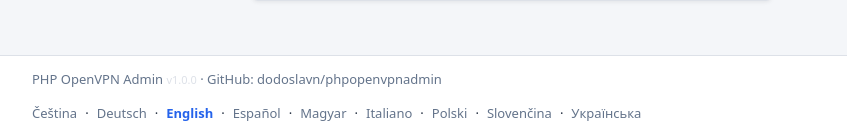
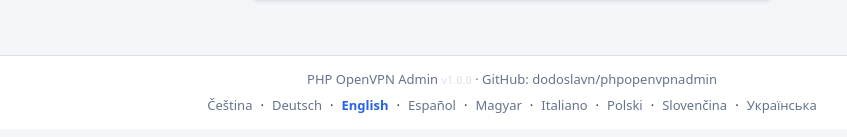
Before and after one commit to dodoslavn/phpopenvpnadmin, a PHP site: page /setup/wizard.php in a window 1280 px wide. Shown: the part 745-882 px from the top of the page, without its empty margins (128-975 px from the left). After the commit the page ends 858 px from the top, so only its background shows below. Run offline with PHP 8.4, Linux system fonts and the light colour scheme; some libraries are stand-ins or nearby versions.

Commit message:
Center footer content vertically stacked
Co-Authored-By: Claude Sonnet 4.6 <noreply@anthropic.com>

```diff
--- a/assets/style.css
+++ b/assets/style.css
@@ -211,10 +211,10 @@ footer {
     max-width: 960px;
     margin: 0 auto;
     display: flex;
+    flex-direction: column;
     align-items: center;
-    justify-content: space-between;
-    gap: 1rem;
-    flex-wrap: wrap;
+    gap: .5rem;
+    text-align: center;
 }
 .footer-brand { font-size: 13px; color: var(--muted); }
 .footer-repo { color: var(--muted); text-decoration: none; }
```
